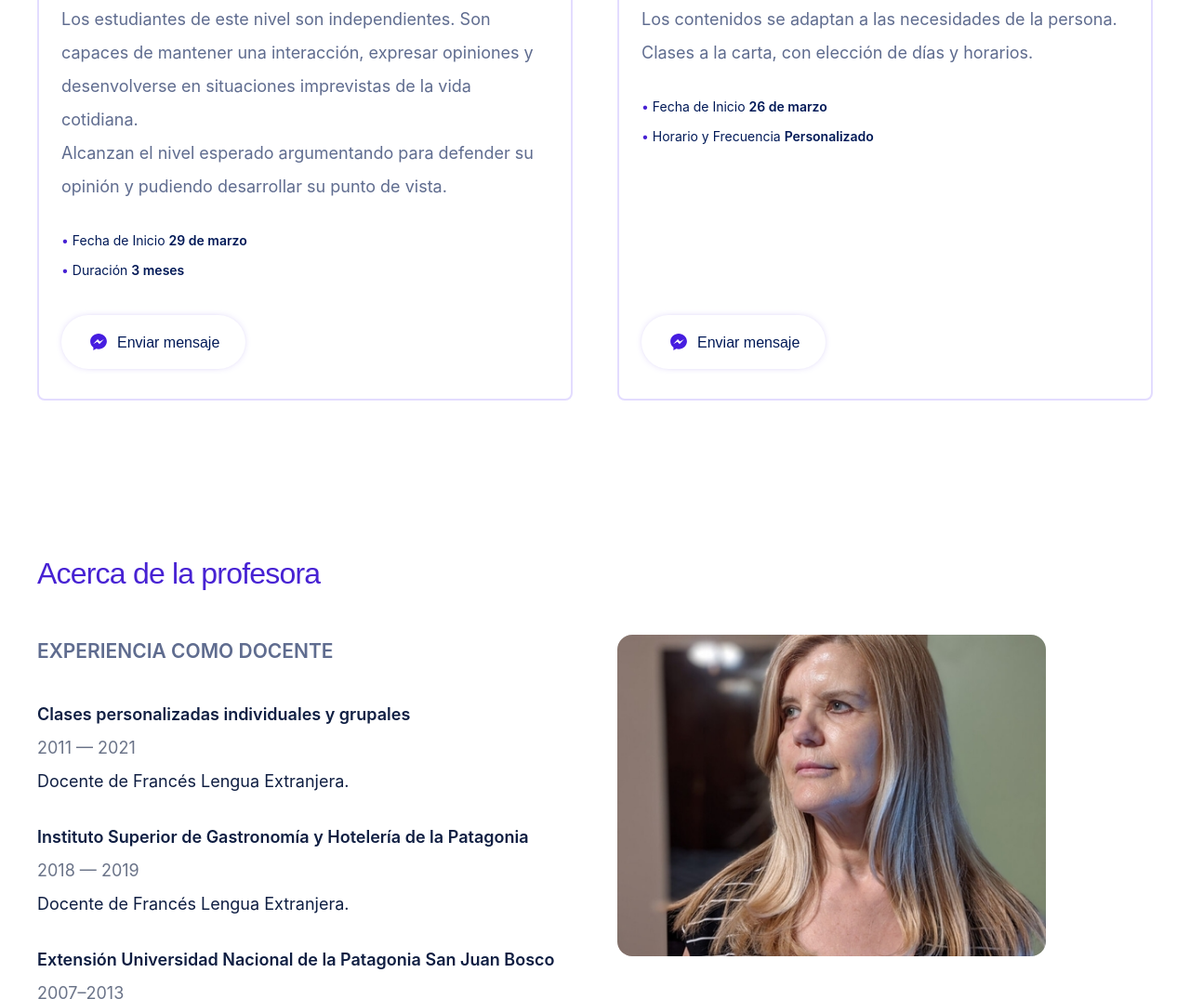
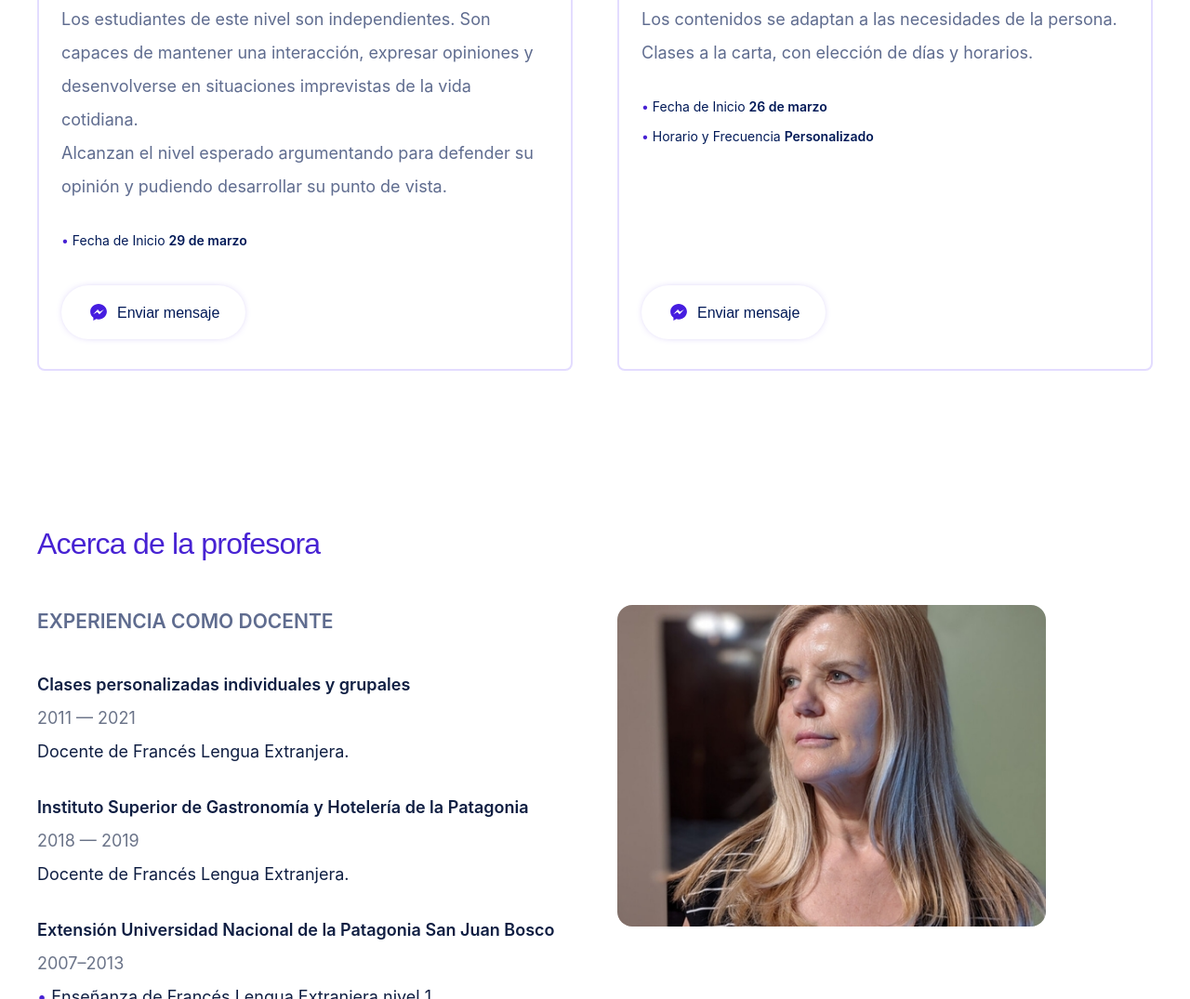
Before and after one commit to cursosdefrances/cursosdefrances.github.io, a plain HTML site: page index.html in a window 1280 px wide. Shown: the part 913-1988 px from the top of the page at 93% size. Drawn offline with nearby package versions, Linux system fonts and the light colour scheme; a script that the page names is missing.

Commit message:
avanzados edit

```diff
--- a/index.html
+++ b/index.html
@@ -140,7 +140,6 @@
             <h2 class="project-card-title">Francés Avanzados</h2>
             <p class="intro">Los estudiantes de este nivel son independientes. Son capaces de mantener una interacción, expresar opiniones y desenvolverse en situaciones imprevistas de la vida cotidiana.<br>Alcanzan el nivel esperado argumentando para defender su opinión y pudiendo desarrollar su punto de vista.<br></p>
             <p class="detail"><span class="text-span-3">•</span> Fecha de Inicio <strong>29 de marzo</strong><br></p>
-            <p class="detail"><span class="text-span-3">•</span> Duración <strong>3 meses</strong><br></p>
             <div class="spacer-medium"></div>
             <div class="button-primary">
               <div class="link-with-icon">
```
